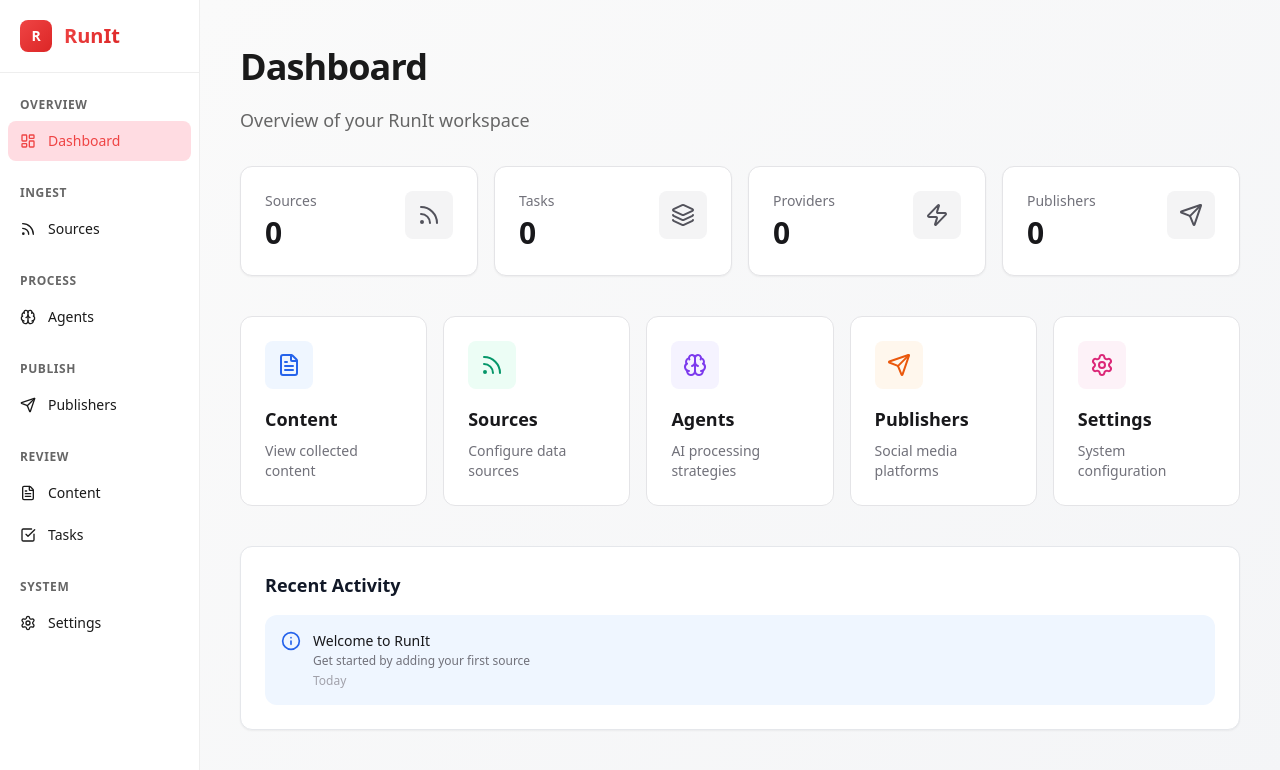
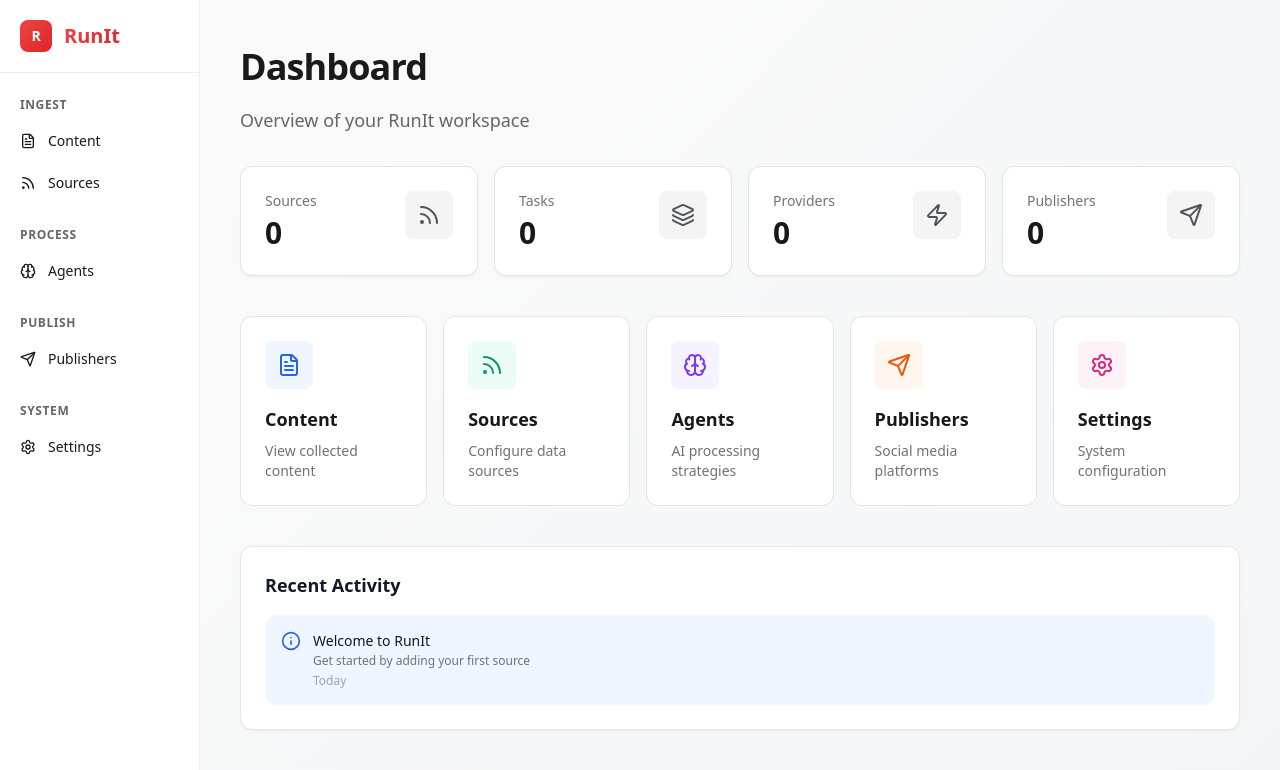
Before and after one commit to harunme/RunIt, a Next.js app in the folder web/: page / in a window 1280 px wide. Shown: the top 770 px of the page. Built offline with nearby package versions, Linux system fonts and the light colour scheme; no server answers; sample sign-in values are in the browser's storage.

Commit message:
refactor: move Content to Ingest, remove Review section and Tasks

```diff
--- a/web/src/components/layout/Sidebar.tsx
+++ b/web/src/components/layout/Sidebar.tsx
@@ -4,23 +4,20 @@ import { usePathname } from "next/navigation";
 import Link from "next/link";
 import { motion } from "framer-motion";
 import {
-  LayoutDashboard,
   Rss,
   Brain,
   Send,
   FileText,
-  CheckSquare,
   Settings,
 } from "lucide-react";
 
 const NAV_ITEMS = [
   {
-    group: "Overview",
-    items: [{ name: "Dashboard", href: "/", icon: LayoutDashboard }],
-  },
-  {
     group: "Ingest",
-    items: [{ name: "Sources", href: "/sources", icon: Rss }],
+    items: [
+      { name: "Content", href: "/content", icon: FileText },
+      { name: "Sources", href: "/sources", icon: Rss },
+    ],
   },
   {
     group: "Process",
@@ -29,13 +26,6 @@ const NAV_ITEMS = [
   {
     group: "Publish",
     items: [{ name: "Publishers", href: "/publishers", icon: Send }],
-  },
-  {
-    group: "Review",
-    items: [
-      { name: "Content", href: "/content", icon: FileText },
-      { name: "Tasks", href: "/tasks", icon: CheckSquare },
-    ],
   },
   {
     group: "System",
```
